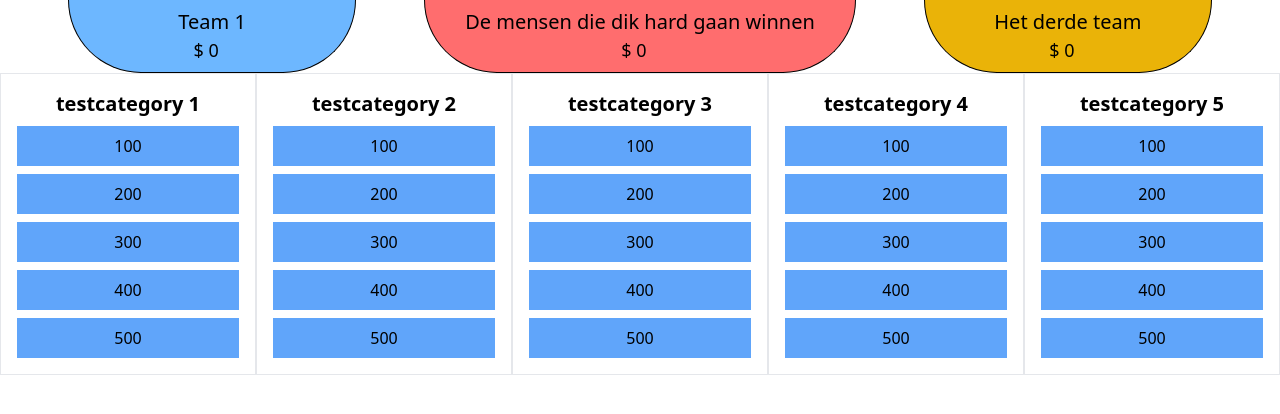
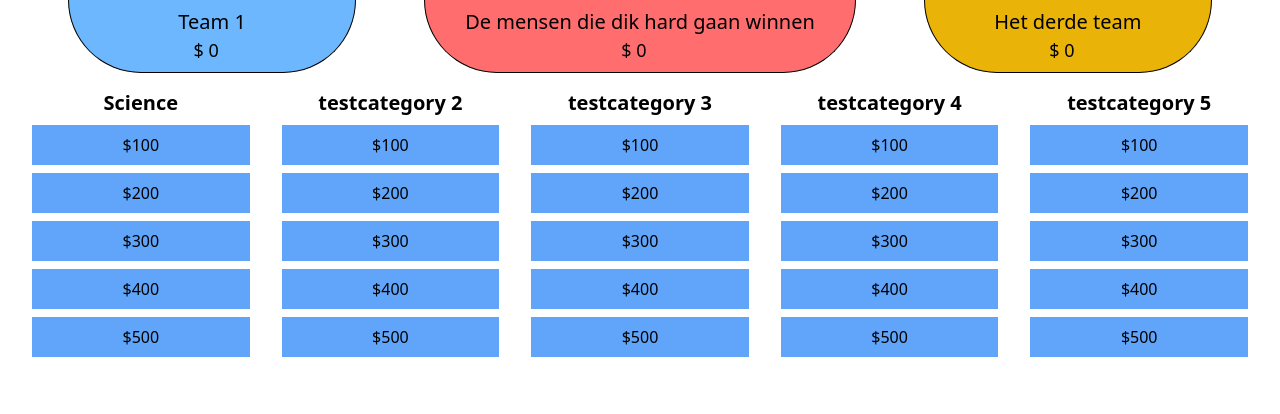
Before and after one commit to IonMiddelraad/Jeopardy, a Nuxt app: page /board in a window 1280 px wide. Shown: the top 414 px of the page. Built offline with nearby package versions, Linux system fonts and the light colour scheme.

Commit message:
updated board

```diff
--- a/models/card.ts
+++ b/models/card.ts
@@ -1,4 +1,5 @@
 export interface Card {
+    id?: string;
     question: string;
     answer: string;
     points: number;
--- a/pages/board.vue
+++ b/pages/board.vue
@@ -3,7 +3,6 @@ import type { Card } from '~/models/card';
 
 const boardStore = useMyBoardStore();
 const teamStore = useTeamStore();
-const activeCard = ref<boolean>(false);
 const chosenCard = ref<Card>();
 const showAnswer = ref<boolean>(false);
 
@@ -11,20 +10,21 @@ const teamColors = ['bg-gray-200', 'bg-green-400', 'bg-red-400'];
 const colorIndices = ref<number[]>([]);
 
 function handleCardClick(clickedCard: Card) {
+  if (!clickedCard.available) return;
   showAnswer.value = false;
   colorIndices.value = colorIndices.value.map(() => 0)
   chosenCard.value = clickedCard;
-  activeCard.value = true;
 }
 
-function toggleAnswer() {
+function toggleAnswer(clickedCard: Card) {
+  clickedCard.available = false
   showAnswer.value = !showAnswer.value;
 }
 
 function cycleColor(index: number, teamId: number, pointAmount: number) {
   const current = colorIndices.value[index];
   colorIndices.value[index] = (current + 1) % teamColors.length;
-  if (colorIndices.value[index] <= 1 ) {
+  if (colorIndices.value[index] <= 1) {
     teamStore.updateTeamPoints(teamId, pointAmount);
 
   } else if (colorIndices.value[index] == 2) {
@@ -49,37 +49,38 @@ onMounted(async () => {
   <div class="mx-auto">
 
     <!-- grid with category columns -->
-    <div class="grid grid-cols-5">
+    <div class="grid grid-cols-5 mx-4">
       <div v-for="(category, index) in boardStore.boardData?.categories" :key="index"
-        class="border p-4 flex flex-col items-center">
+        class=" p-4 flex flex-col items-center">
         <h1 class="text-xl font-bold text-center mb-2">{{ category.name }}</h1>
 
         <!-- cards in columns -->
         <div class="flex flex-col gap-2 w-full">
           <p v-for="(card, index) in category.cards" :key="index"
-            class="bg-blue-400 text-center p-2 w-full cursor-pointer" @click="handleCardClick(card)">
-            {{ card.points }}
+            class="bg-blue-400 text-center p-2 cursor-pointer"
+            :class="{ 'opacity-50 cursor-default': !card.available }" @click="handleCardClick(card)">
+            ${{ card.points }}
           </p>
         </div>
       </div>
     </div>
-    <!-- Answer -->
-    <section v-if="activeCard">
-      <div class="flex flex-col items-center mt-5">
-        <h2 class="font-semibold text-xl">for {{ chosenCard?.points }} Points</h2>
-        <h1 class="font-bold text-3xl mb-4">{{ chosenCard?.question }}</h1>
+    <!-- question and answer -->
+    <section v-if="chosenCard">
+      <div class="flex flex-col items-center mt-4 pt-2 pb-8 mb-4 gap-y-2 ">
+        <h2 class="font-semibold text-xl">${{ chosenCard?.points }}</h2>
+        <h1 class="font-semibold text-3xl pb-4 mb-4">{{ chosenCard?.question }}</h1>
 
-        <h2 v-if="showAnswer" class="font-semibold text-2xl">{{ chosenCard?.answer }}</h2>
-        <button v-if="!showAnswer" @click="toggleAnswer()">Show answer</button>
+        <h2 v-if="showAnswer" class="font-bold text-3xl">{{ chosenCard?.answer }}</h2>
+        <button v-if="!showAnswer" class="text-lg font-semibold border-2 border-black rounded-full cursor-pointer px-4 py-2" @click="toggleAnswer(chosenCard)">Reveal Answer</button>
 
       </div>
     </section>
     <!-- Giving points -->
     <section>
-      <div v-if="showAnswer && chosenCard" class="flex flex-row gap-x-8 justify-center">
+      <div v-if="showAnswer && chosenCard" class="flex flex-row gap-x-8 justify-center mt-8">
         <div v-for="(team, index) in teamStore.teams" :key="index" class="text-center min-w-56">
-          <h1 class="text-lg font-semibold border-2 border-black rounded-full cursor-pointer px-4 py-2" :class="getColorClass(index)"
-            @click="cycleColor(index, team.id, chosenCard.points)">{{ team.name }}</h1>
+          <h1 class="text-lg font-semibold border-2 border-black rounded-full cursor-pointer px-4 py-2"
+            :class="getColorClass(index)" @click="cycleColor(index, team.id, chosenCard.points)">{{ team.name }}</h1>
         </div>
       </div>
     </section>
--- a/public/boards/testBoard.json
+++ b/public/boards/testBoard.json
@@ -3,11 +3,11 @@
     "board": {
         "categories": [
             {
-                "name": "testcategory 1",
+                "name": "Science",
                 "cards": [
                     {
-                        "question": "testquestion 1",
-                        "answer": "testanswer 1",
+                        "question": "This scientist is responsible for the discovery of the E = mc² formula",
+                        "answer": "Who is Albert Einstein?",
                         "points": 100
                     },
                     {
--- a/stores/boardStore.ts
+++ b/stores/boardStore.ts
@@ -6,7 +6,7 @@ import type { Category } from '~/models/category'
 export interface ApiResponse {
   status: string
   message: string
-  board: Board // Board part of the response
+  board: Board
 }
 
 export const useMyBoardStore = defineStore('board', {
@@ -19,7 +19,17 @@ export const useMyBoardStore = defineStore('board', {
       try {
         const response = await $fetch<ApiResponse>('/boards/testBoard.json')
         if (response.board) {
-          this.boardData = response.board;
+          const enhancedBoard: Board = {
+            categories: response.board.categories.map((category, catIndex) => ({
+              ...category,
+              cards: category.cards.map((card, cardIndex) => ({
+                ...card,
+                id: `${catIndex}-${cardIndex}`,         // Unique string ID
+                available: card.available ?? true,      // Default to true if undefined
+              }))
+            }))
+          }
+          this.boardData = enhancedBoard;
         }
       } catch (error) {
         console.error('Error loading JSON:', error)
```
